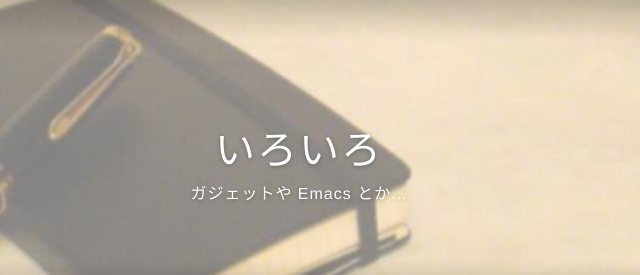
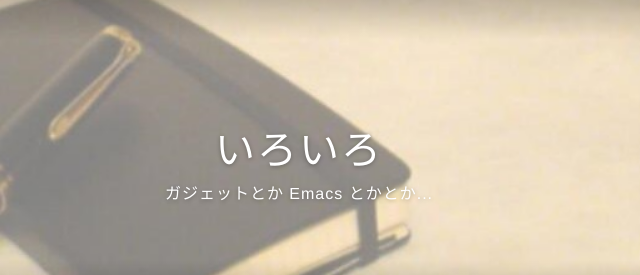
Before and after one commit to tonjiru/tonjiru.github.io, a plain HTML site: page 2015/02/14/customize-hexo/index.html in a window 1280 px wide. Shown: the top 275 px of the page, 341-981 px from the left. Drawn offline with nearby package versions, Linux system fonts and the light colour scheme.

Commit message:
Site updated: 2016-05-07 14:28:39

```diff
--- a/2015/02/14/customize-hexo/index.html
+++ b/2015/02/14/customize-hexo/index.html
@@ -39,7 +39,7 @@
       </h1>
 
         <h2 id="subtitle-wrap">
-          <a href="/" id="subtitle">ガジェットや Emacs とか...</a>
+          <a href="/" id="subtitle">ガジェットとか Emacs とかとか...</a>
         </h2>
 
     </div>
```
Also changed, not shown: 2015/02/14/edit-hexo/index.html (+1 -1 lines), 2015/02/14/hexo-markdown/index.html (+1 -1 lines), 2015/02/14/hexo/index.html (+1 -1 lines), 2015/02/14/install-hexo/index.html (+1 -1 lines), 2016/05/07/hhkb-key-top/index.html (+1 -1 lines), archives/2015/02/index.html (+1 -1 lines), archives/2015/index.html (+1 -1 lines), archives/2016/05/index.html (+1 -1 lines), archives/2016/index.html (+1 -1 lines), archives/index.html (+1 -1 lines), index.html (+1 -1 lines), tags/Emacs/index.html (+1 -1 lines), tags/Git/index.html (+1 -1 lines), tags/GitHub/index.html (+1 -1 lines), 4 more files.
